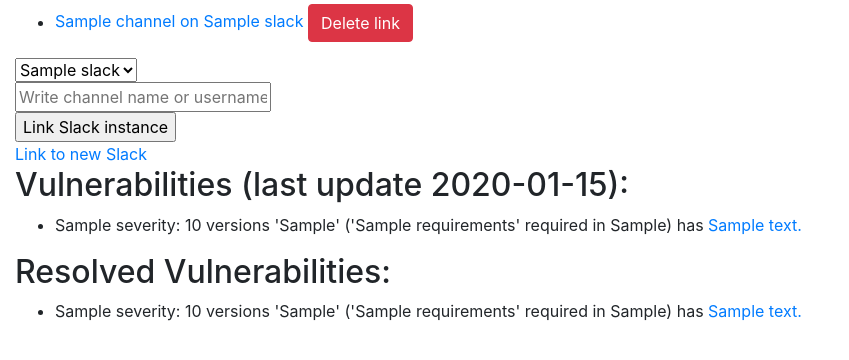
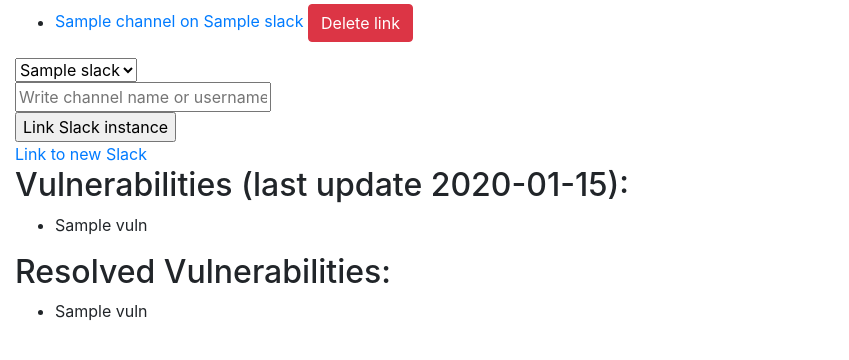
Before and after one commit to palfrey/vellere, a Python web app: template notifier/jinja2/repository.html in a window 1280 px wide. Shown: the part 178-538 px from the top of the page, without its empty margins (0-849 px from the left). Run offline with Jinja, Linux system fonts and the light colour scheme; the template is opened without the code that fills it: most values are stand-ins (such as "Sample title", 1, 10 or a date in 2020); some libraries are stand-ins or nearby versions.

Commit message:
Fix issues with printing vulnerabilities

```diff
--- a/notifier/jinja2/repository.html
+++ b/notifier/jinja2/repository.html
@@ -41,8 +41,7 @@
 <h2>Vulnerabilities (last update {{ repository.last_update()}}):</h2>
 <ul>
 {% for vuln in vulns %}
-<li>{{vuln.severity}}: {{ vuln.package }} versions '{{ vuln.vulnerableVersions }}' ('{{ vuln.requirements }}' required in {{ vuln.manifest_path}}) has <a href="{{ vuln.url }}">{{ vuln.description }}</a>
-</li>
+<li>{{vuln | safe}}</li>
 {% endfor %}
 </ul>
 {% else %}
@@ -53,8 +52,7 @@
 <h2>Resolved Vulnerabilities:</h2>
 <ul>
 {% for vuln in old_vulns %}
-<li>{{vuln.severity}}: {{ vuln.package }} versions '{{ vuln.vulnerableVersions }}' ('{{ vuln.requirements }}' required in {{ vuln.manifest_path}}) has <a href="{{ vuln.url }}">{{ vuln.description }}</a>
-</li>
+<li>{{vuln | safe}}</li>
 {% endfor %}
 </ul>
 {% endif %}
--- a/notifier/models.py
+++ b/notifier/models.py
@@ -129,7 +129,11 @@
     resolved = models.BooleanField(default=False)
 
     def __str__(self):
-        return f"{self.severity}: {self.package} versions '{self.vulnerableVersions}' ('{self.requirements}' required in {self.manifest_path}) has <a href=\"{self.url}\">{self.description}</a>".format(self=self)
+        try:
+            safe_desc = self.description.replace("{", "{{").replace("}", "}}")
+            return f"{self.severity}: {self.package} versions '{self.vulnerableVersions}' ('{self.requirements}' required in {self.manifest_path}) has <a href=\"{self.url}\">{safe_desc}</a>".format(self=self, safe_desc=safe_desc)
+        except IndexError:
+            raise Exception(self.__dict__)
 
 class SlackVulnerabilitySent(models.Model):
     slack_org = models.ForeignKey(SlackOrgLink, on_delete=models.CASCADE, null=True)
```
